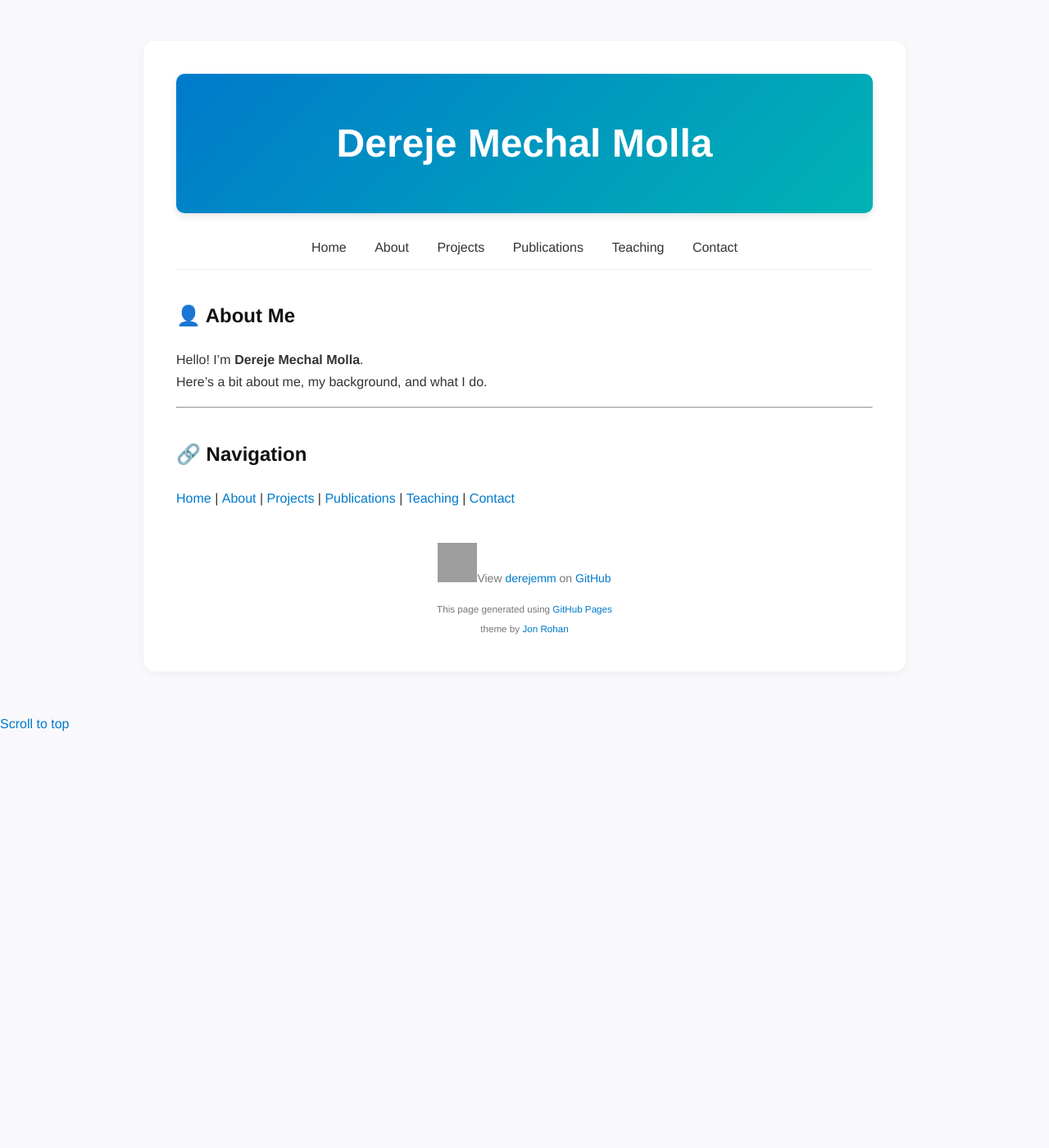
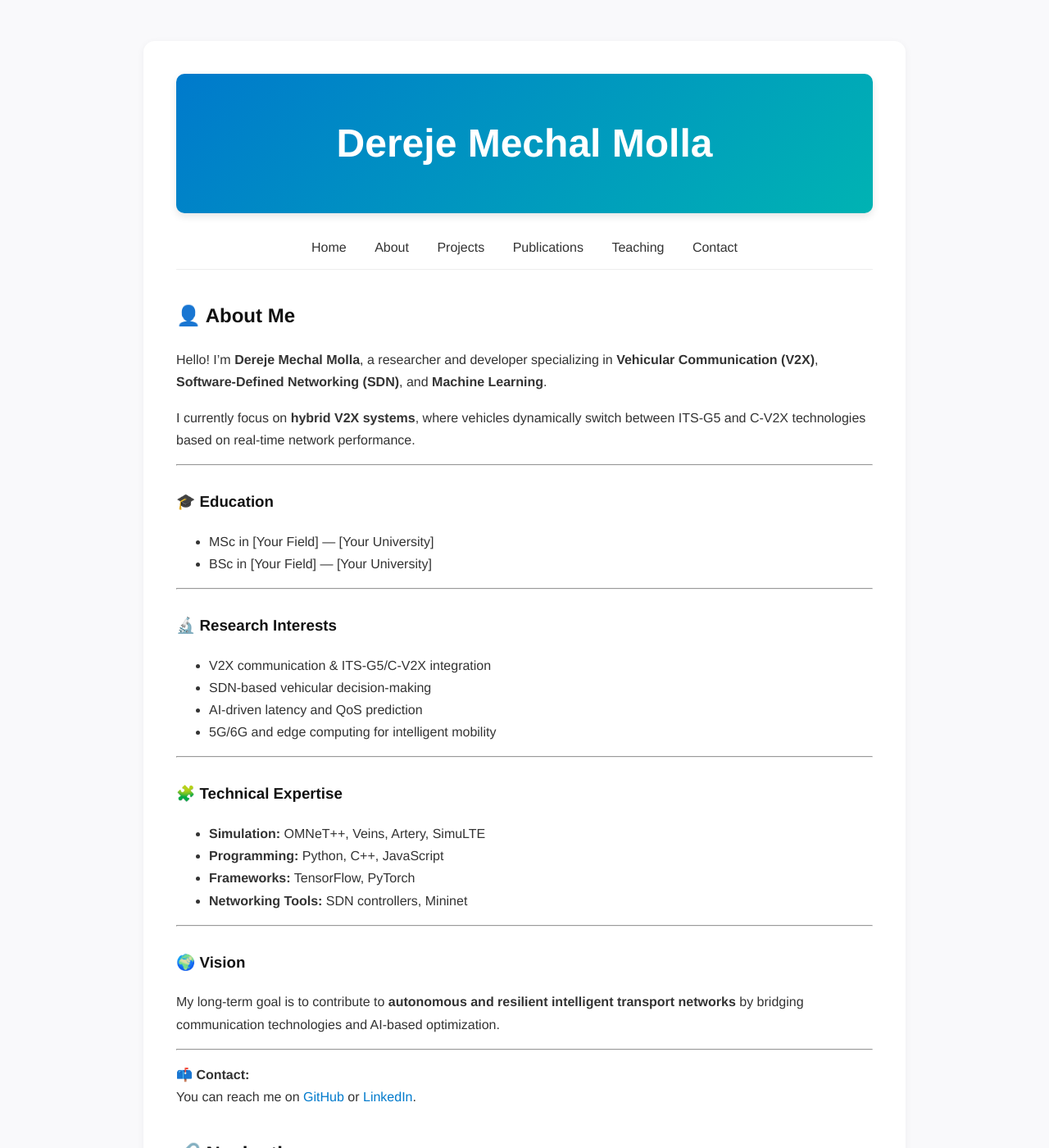
Before and after one commit to derejemm/derejemm.github.io, a Jekyll site: the page built from about.md, in a window 1280 px wide and 1400 px high. Shown: the whole window at 82% size. Built offline with Jekyll 4.4.1, drawn with Linux system fonts in a browser that asks for light colours; a script that is not in the unit is left out; the repository's description, which GitHub fills in, is left out; grey boxes are pictures that could not be loaded.

Commit message:
Update about.md

```diff
--- a/about.md
+++ b/about.md
@@ -14,10 +14,41 @@ title: About
 
 # 👤 About Me
 
-Hello! I’m **Dereje Mechal Molla**.
-Here’s a bit about me, my background, and what I do.
+Hello! I'm **Dereje Mechal Molla**, a researcher and developer specializing in **Vehicular Communication (V2X)**, **Software-Defined Networking (SDN)**, and **Machine Learning**.
+
+I currently focus on **hybrid V2X systems**, where vehicles dynamically switch between ITS-G5 and C-V2X technologies based on real-time network performance.
 
 ---
 
+### 🎓 Education
+- MSc in [Your Field] — [Your University]
+- BSc in [Your Field] — [Your University]
+
+---
+
+### 🔬 Research Interests
+- V2X communication & ITS-G5/C-V2X integration
+- SDN-based vehicular decision-making
+- AI-driven latency and QoS prediction
+- 5G/6G and edge computing for intelligent mobility
+
+---
+
+### 🧩 Technical Expertise
+- **Simulation:** OMNeT++, Veins, Artery, SimuLTE
+- **Programming:** Python, C++, JavaScript
+- **Frameworks:** TensorFlow, PyTorch
+- **Networking Tools:** SDN controllers, Mininet
+
+---
+
+### 🌍 Vision
+My long-term goal is to contribute to **autonomous and resilient intelligent transport networks** by bridging communication technologies and AI-based optimization.
+
+---
+
+📫 **Contact:**
+You can reach me on [GitHub](https://github.com/derejemm) or [LinkedIn](#).
+
 ## 🔗 Navigation
 [Home](/) | [About](about.md) | [Projects](projects.md) | [Publications](publications.md) | [Teaching](teaching.md) | [Contact](contact.md)
```
